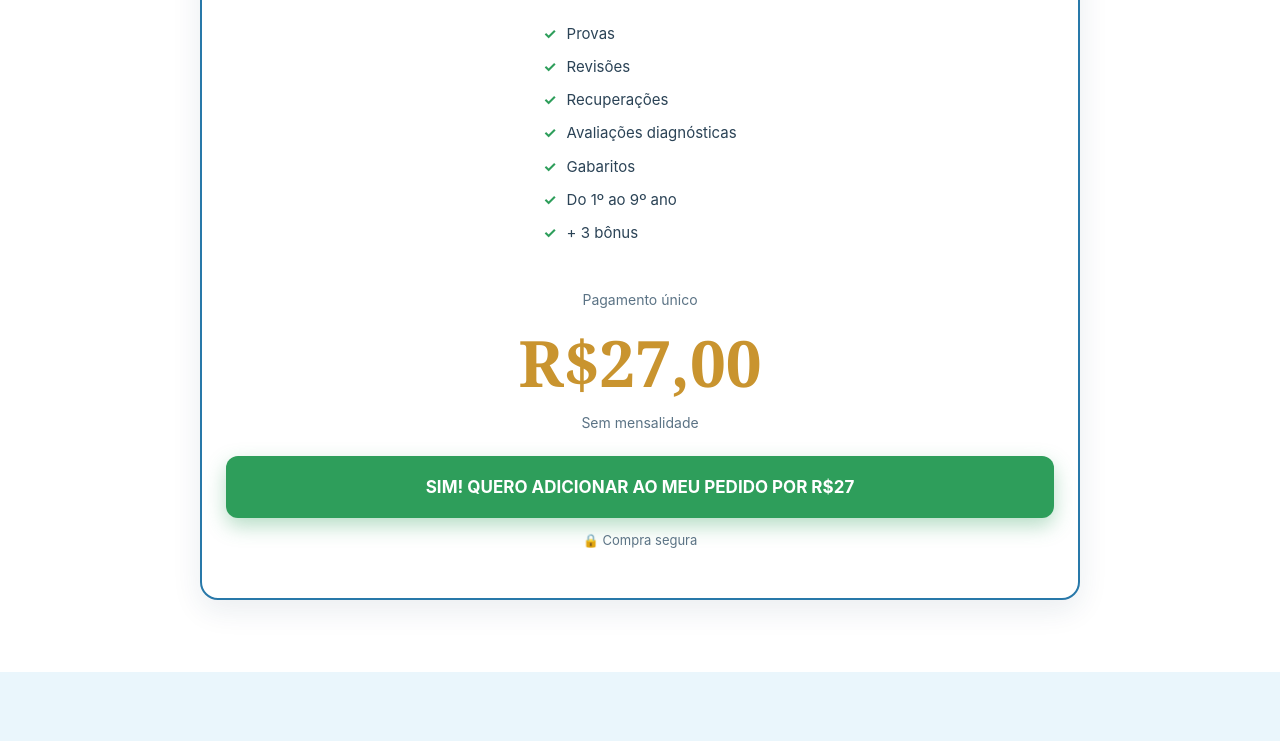
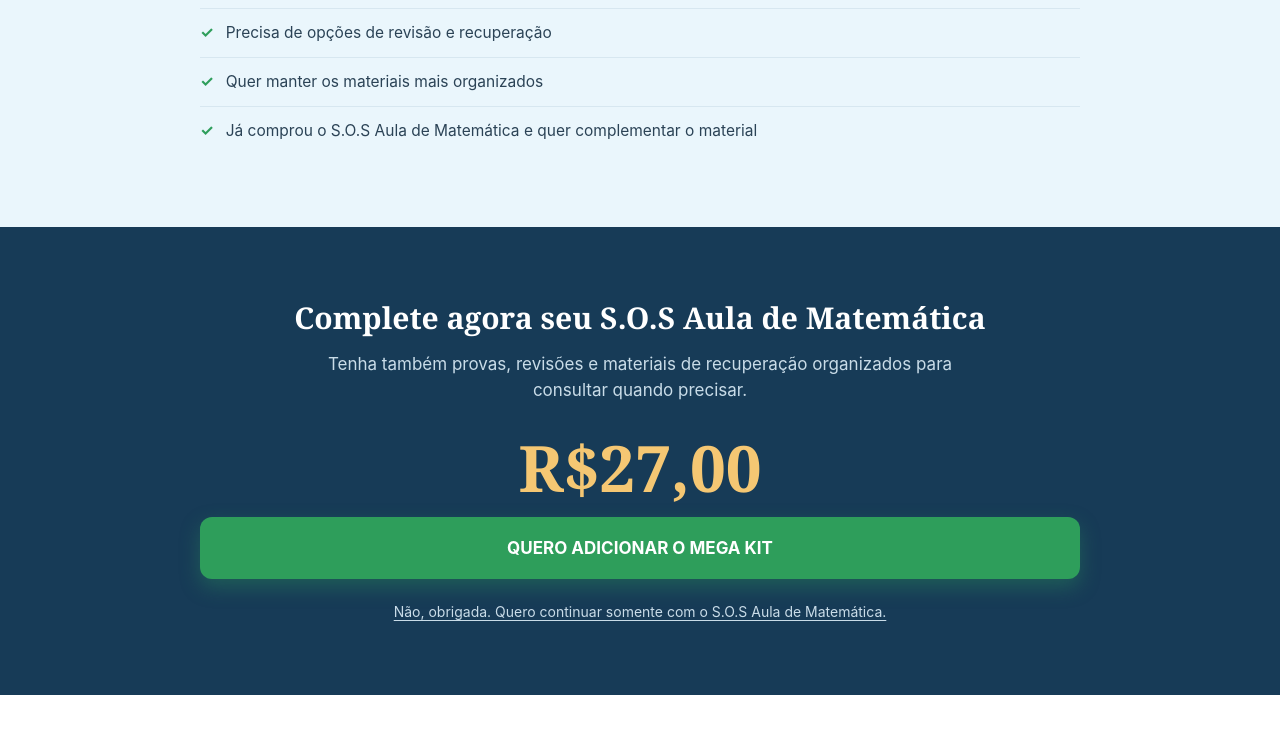
Before and after one commit to raimundasillvvaa341-svg/uppesll-mega-kit-de-provas-mas-recupera-ao, a plain HTML site: page index.html in a window 1280 px wide. Shown: the part 5398-6139 px from the top of the page. Drawn offline with Linux system fonts and the light colour scheme.

Commit message:
Update index.html

```diff
--- a/index.html
+++ b/index.html
@@ -1,4 +1,148 @@
 <!DOCTYPE html>
+<html lang="pt-BR">
+<head>
+<meta charset="UTF-8">
+<meta name="viewport" content="width=device-width, initial-scale=1.0">
+<title>Mega Kit de Provas + Recuperação | Oferta Especial</title>
+<meta name="description" content="Complete seu S.O.S Aula de Matemática com provas, revisões e materiais de recuperação do 1º ao 9º ano.">
+<meta name="robots" content="noindex">
+
+<style>
+
+  /* =========================================================
+     TOKENS DE DESIGN
+  ========================================================= */
+  :root{
+    --azul-escuro: #173B57;
+    --azul-medio:  #2878A9;
+    --azul-claro:  #EAF6FC;
+    --verde:       #2E9E5B;
+    --verde-escuro:#227A45;
+    --dourado:     #C9942F;
+    --branco:      #FFFFFF;
+    --texto:       #2B4356;
+    --texto-suave: #5B7385;
+    --borda:       #D7E7F0;
+    --raio:        18px;
+    --raio-pequeno:12px;
+    --sombra:      0 10px 30px rgba(23, 59, 87, 0.09);
+    --sombra-leve: 0 4px 14px rgba(23, 59, 87, 0.07);
+    --fonte-titulo: Georgia, "Iowan Old Style", "Palatino Linotype", "Book Antiqua", serif;
+    --fonte-texto: -apple-system, BlinkMacSystemFont, "Segoe UI", Roboto, Helvetica, Arial, sans-serif;
+  }
+
+  *{ box-sizing: border-box; }
+
+  html{ scroll-behavior: smooth; }
+
+  body{
+    margin: 0;
+    font-family: var(--fonte-texto);
+    color: var(--texto);
+    background: var(--branco);
+    line-height: 1.55;
+    -webkit-font-smoothing: antialiased;
+  }
+
+  img{ max-width: 100%; display: block; }
+
+  h1, h2, h3{
+    font-family: var(--fonte-titulo);
+    color: var(--azul-escuro);
+    line-height: 1.25;
+    margin: 0 0 14px 0;
+    font-weight: 700;
+  }
+
+  p{ margin: 0 0 14px 0; }
+
+  ul{ margin: 0; padding: 0; list-style: none; }
+
+  a{ color: inherit; text-decoration: none; }
+
+  .container{
+    max-width: 780px;
+    margin: 0 auto;
+    padding: 0 20px;
+  }
+
+  section{
+    padding: 48px 0;
+  }
+
+  .bg-claro{ background: var(--azul-claro); }
+  .bg-escuro{ background: var(--azul-escuro); color: #EAF3F8; }
+  .bg-escuro h1, .bg-escuro h2, .bg-escuro h3{ color: #FFFFFF; }
+
+  .centro{ text-align: center; }
+
+  .eyebrow{
+    display: inline-block;
+    font-size: 13px;
+    font-weight: 700;
+    color: var(--azul-medio);
+    background: var(--azul-claro);
+    border: 1px solid var(--borda);
+    padding: 7px 14px;
+    border-radius: 999px;
+    margin-bottom: 16px;
+  }
+
+  .subheadline{
+    font-size: 17px;
+    color: var(--texto-suave);
+    max-width: 60ch;
+    margin-left: auto;
+    margin-right: auto;
+  }
+
+  /* ---------- BOTÕES ---------- */
+  .btn{
+    display: block;
+    width: 100%;
+    text-align: center;
+    padding: 18px 20px;
+    border-radius: var(--raio-pequeno);
+    font-family: var(--fonte-texto);
+    font-weight: 700;
+    font-size: 17px;
+    border: none;
+    cursor: pointer;
+    transition: transform 0.15s ease, box-shadow 0.15s ease, background 0.15s ease;
+  }
+
+  .btn-primario{
+    background: var(--verde);
+    color: #FFFFFF;
+    box-shadow: 0 8px 20px rgba(46, 158, 91, 0.35);
+  }
+  .btn-primario:hover{ background: var(--verde-escuro); }
+  .btn-primario:active{ transform: scale(0.98); }
+
+  .btn-legenda{
+    text-align: center;
+    font-size: 13px;
+    color: var(--texto-suave);
+    margin-top: 10px;
+  }
+
+  .link-recusa{
+    display: block;
+    text-align: center;
+    margin-top: 22px;
+    font-size: 14px;
+    color: #C9DCE8;
+    text-decoration: underline;
+    text-underline-offset: 3px;
+  }
+  .link-recusa:hover{ color: #FFFFFF; }
+
+  @media (min-width: 700px){
+    .btn{ width: auto; min-width: 360px; margin: 0 auto; }
+    .btn-primario:hover{ transform: translateY(-2px); }
+  }
+
+  /* ---------- SEÇÃO 1: ALERTA + HERO ---------- */<!DOCTYPE html>
 <html lang="pt-BR">
 <head>
 <meta charset="UTF-8">
@@ -410,45 +554,7 @@
     margin-bottom: 12px;
   }
 
-  /* ---------- SEÇÃO 7: OFERTA ---------- */
-  .caixa-oferta{
-    background: var(--branco);
-    border: 2px solid var(--azul-medio);
-    border-radius: var(--raio);
-    padding: 34px 24px;
-    box-shadow: var(--sombra);
-    text-align: center;
-  }
-
-  .caixa-oferta .tag-condicao{
-    display: inline-block;
-    font-size: 12.5px;
-    font-weight: 700;
-    color: var(--azul-escuro);
-    background: var(--azul-claro);
-    padding: 7px 14px;
-    border-radius: 999px;
-    margin-bottom: 16px;
-  }
-
-  .lista-resumo{
-    display: inline-block;
-    text-align: left;
-    margin: 20px auto;
-  }
-
-  .lista-resumo li{
-    padding: 5px 0;
-    font-size: 15px;
-  }
-
-  .preco-pagamento-unico{
-    font-size: 14px;
-    color: var(--texto-suave);
-    margin-top: 20px;
-    margin-bottom: 2px;
-  }
-
+  /* ---------- (Seção de oferta com preço removida a pedido) ---------- */
   .preco-valor{
     font-family: var(--fonte-titulo);
     font-size: 52px;
@@ -457,20 +563,7 @@
     margin: 0;
   }
 
-  .preco-sem-mensalidade{
-    font-size: 14px;
-    color: var(--texto-suave);
-    margin-bottom: 22px;
-  }
-
-  .seguranca{
-    text-align: center;
-    font-size: 13px;
-    color: var(--texto-suave);
-    margin-top: 12px;
-  }
-
-  /* ---------- SEÇÃO 8: PARA QUEM É ---------- */
+  /* ---------- SEÇÃO 7: PARA QUEM É ---------- */
   .lista-perfil li{
     display: flex;
     gap: 12px;
@@ -525,7 +618,7 @@
     color: var(--texto-suave);
   }
 
-  /* ---------- SEÇÃO 10: CTA FINAL ---------- */
+  /* ---------- SEÇÃO 8: CTA FINAL ---------- */
   .cta-final .preco-valor{ color: #F5C773; }
   .cta-final .subheadline{ color: #C9DCE8; }
 
@@ -888,37 +981,7 @@
   </section>
 
   <!-- =========================================================
-       SEÇÃO 7 — OFERTA
-  ========================================================== -->
-  <section id="oferta">
-    <div class="container reveal">
-      <div class="caixa-oferta">
-        <span class="tag-condicao">CONDIÇÃO ESPECIAL PARA QUEM ACABOU DE GARANTIR O S.O.S AULA DE MATEMÁTICA</span>
-
-        <h2>Mega Kit de Provas + Recuperação</h2>
-
-        <ul class="lista-resumo lista-check">
-          <li>Provas</li>
-          <li>Revisões</li>
-          <li>Recuperações</li>
-          <li>Avaliações diagnósticas</li>
-          <li>Gabaritos</li>
-          <li>Do 1º ao 9º ano</li>
-          <li>+ 3 bônus</li>
-        </ul>
-
-        <p class="preco-pagamento-unico">Pagamento único</p>
-        <p class="preco-valor">R$27,00</p>
-        <p class="preco-sem-mensalidade">Sem mensalidade</p>
-
-        <a href="https://pay.cakto.com.br/3fg3k2e_1106053" class="btn btn-primario">SIM! QUERO ADICIONAR AO MEU PEDIDO POR R$27</a>
-        <p class="seguranca">🔒 Compra segura</p>
-      </div>
-    </div>
-  </section>
-
-  <!-- =========================================================
-       SEÇÃO 8 — PARA QUEM É
+       SEÇÃO 7 — PARA QUEM É
   ========================================================== -->
   <section class="bg-claro">
     <div class="container reveal">
@@ -931,6 +994,23 @@
         <li>Quer manter os materiais mais organizados</li>
         <li>Já comprou o S.O.S Aula de Matemática e quer complementar o material</li>
       </ul>
+    </div>
+  </section>
+
+  <!-- =========================================================
+       SEÇÃO 8 — CTA FINAL
+  ========================================================== -->
+  <section class="bg-escuro cta-final">
+    <div class="container centro reveal">
+      <h2>Complete agora seu S.O.S Aula de Matemática</h2>
+      <p class="subheadline">Tenha também provas, revisões e materiais de recuperação organizados para consultar quando precisar.</p>
+
+      <p class="preco-valor">R$27,00</p>
+
+      <a href="https://pay.cakto.com.br/3fg3k2e_1106053" class="btn btn-primario">QUERO ADICIONAR O MEGA KIT</a>
+
+      <!-- Ao clicar, mostra a tela de obrigado embutida nesta mesma página (não depende de outro arquivo) -->
+      <a href="#" class="link-recusa" id="link-recusar-upsell">Não, obrigada. Quero continuar somente com o S.O.S Aula de Matemática.</a>
     </div>
   </section>
 
@@ -967,23 +1047,6 @@
           <p class="faq-resposta">Sim. A professora pode selecionar e adaptar os materiais de acordo com a realidade e o nível da turma.</p>
         </details>
       </div>
-    </div>
-  </section>
-
-  <!-- =========================================================
-       SEÇÃO 10 — CTA FINAL
-  ========================================================== -->
-  <section class="bg-escuro cta-final">
-    <div class="container centro reveal">
-      <h2>Complete agora seu S.O.S Aula de Matemática</h2>
-      <p class="subheadline">Tenha também provas, revisões e materiais de recuperação organizados para consultar quando precisar.</p>
-
-      <p class="preco-valor">R$27,00</p>
-
-      <a href="https://pay.cakto.com.br/3fg3k2e_1106053" class="btn btn-primario">QUERO ADICIONAR O MEGA KIT</a>
-
-      <!-- Ao clicar, mostra a tela de obrigado embutida nesta mesma página (não depende de outro arquivo) -->
-      <a href="#" class="link-recusa" id="link-recusar-upsell">Não, obrigada. Quero continuar somente com o S.O.S Aula de Matemática.</a>
     </div>
   </section>
 
```
